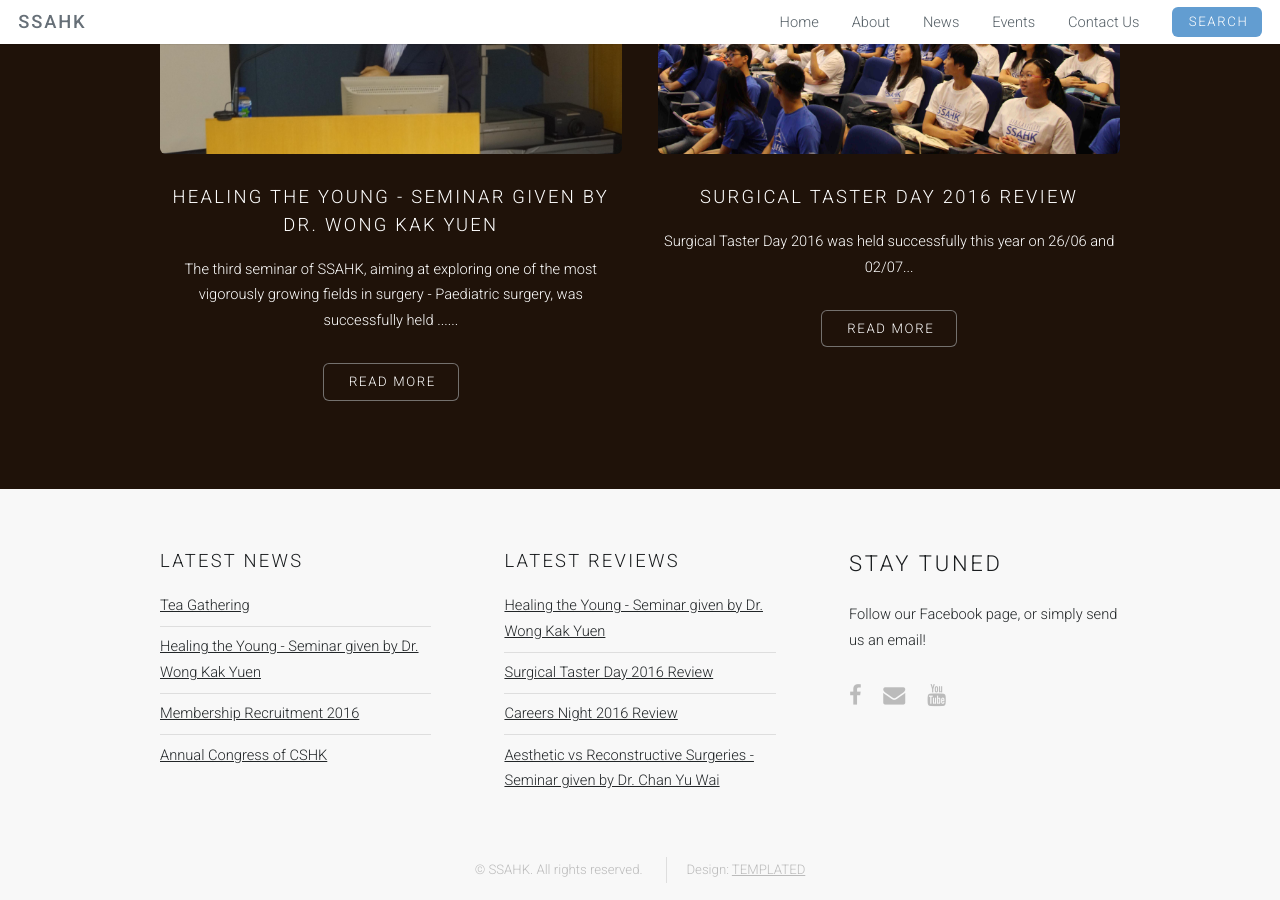
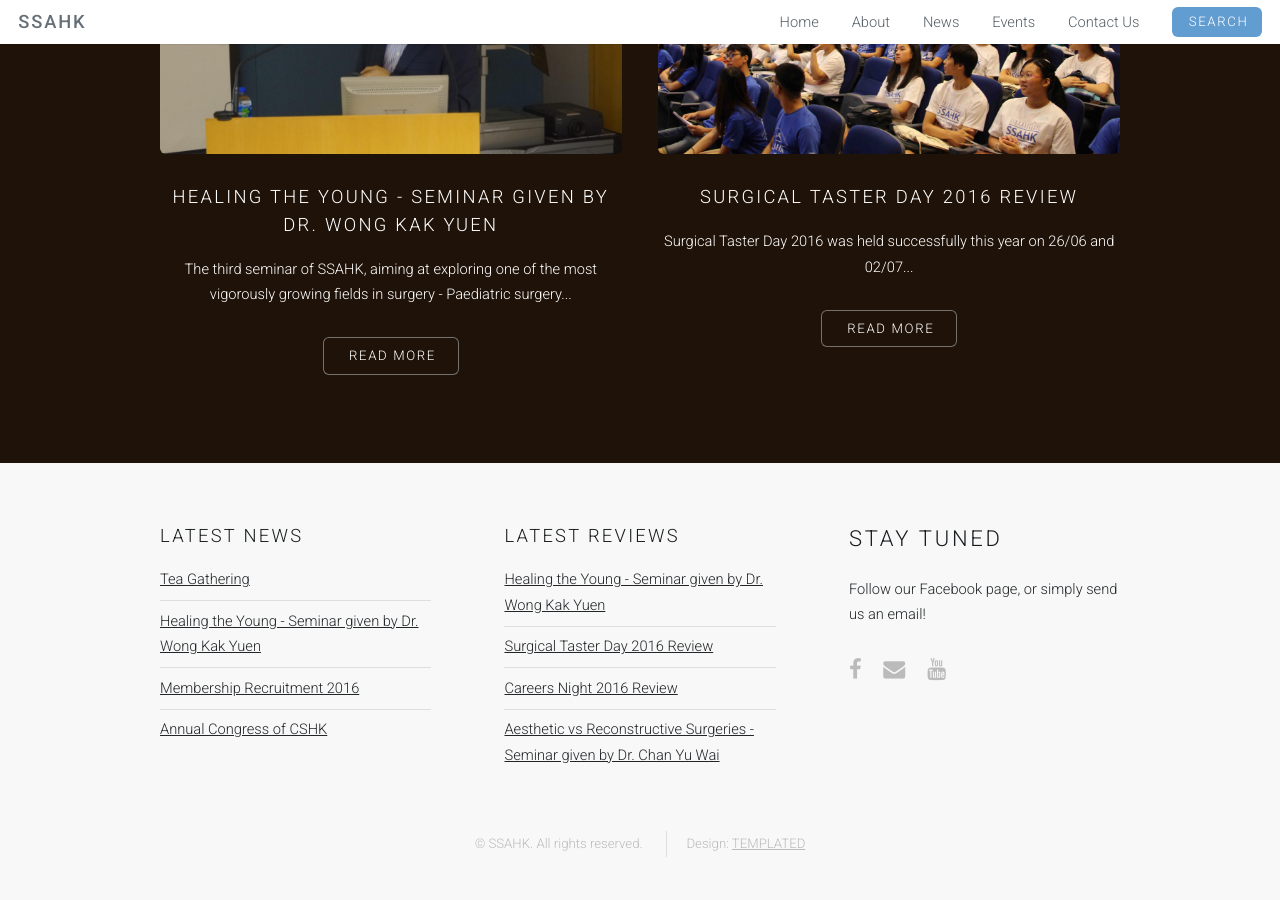
Before and after one commit to SSAHK/ssahk.github.io, a Jekyll site: the page built from home.html, in a window 1280 px wide and 900 px high, scrolled down 2973 px. Built offline with Jekyll 4.4.1, drawn with Linux system fonts in a browser that asks for light colours.

Commit message:
change excerpt

```diff
--- a/_posts/2016-9-30-seminar3-review.md
+++ b/_posts/2016-9-30-seminar3-review.md
@@ -4,7 +4,7 @@ title: Healing the Young - Seminar given by Dr. Wong Kak Yuen
 categories: [seminar,review]
 thumb-img: /third_seminar2016/thumb.jpg
 feature-img: /third_seminar2016/feature.jpg
-excerpt:  The third seminar of SSAHK, aiming at exploring one of the most vigorously growing fields in surgery - Paediatric surgery,  was successfully held ......
+excerpt:  The third seminar of SSAHK, aiming at exploring one of the most vigorously growing fields in surgery - Paediatric surgery...
 ---
 
 The third seminar of SSAHK, aiming at exploring one of the most vigorously growing fields in surgery - Paediatric surgery,  was successfully held on 30th September, 2016 at the Queen Mary Hospital, Professorial Block, Lecture Theatre. We are honoured to have invited Dr. Wong Kak Yuen, Kenneth to be our guest speaker. Dr. Wong is a Clinical Associate Professor of the Department of Surgery with more than 15 years of experience specialising in Paediatric surgery.
```
